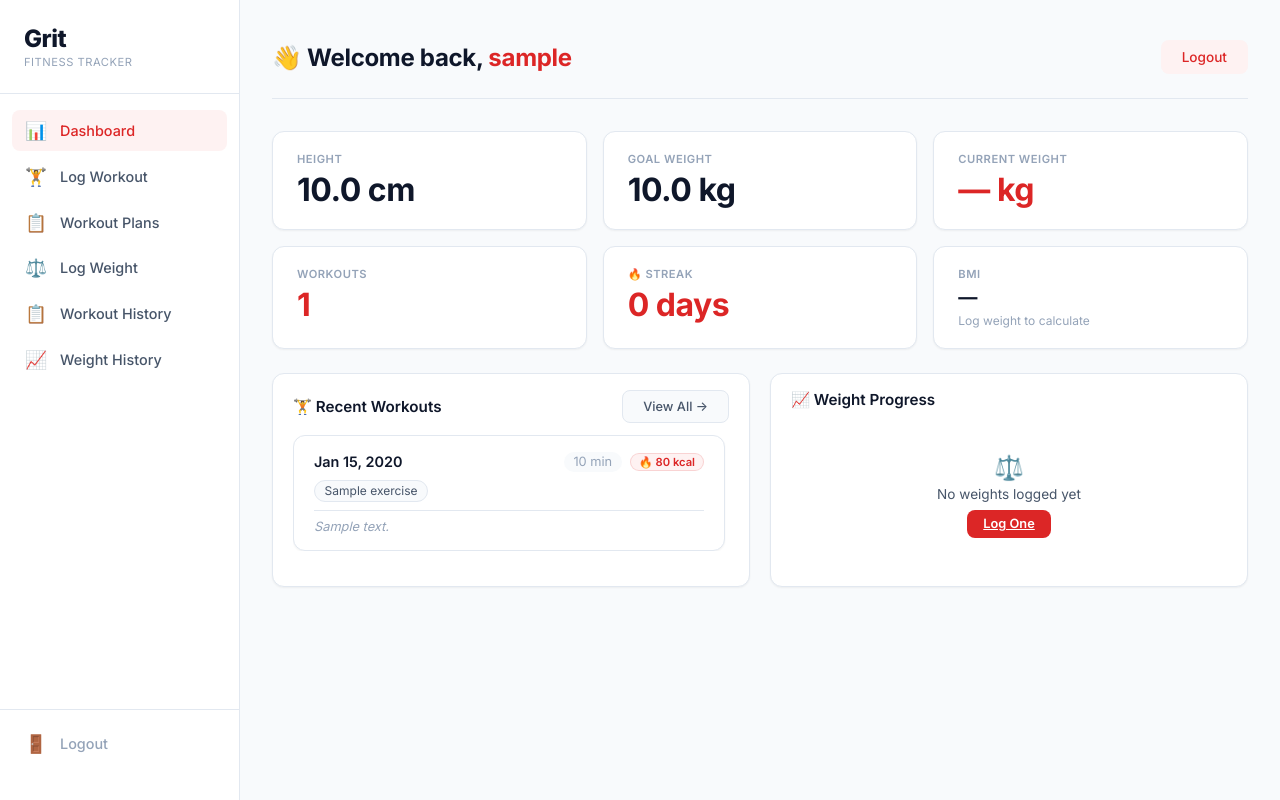
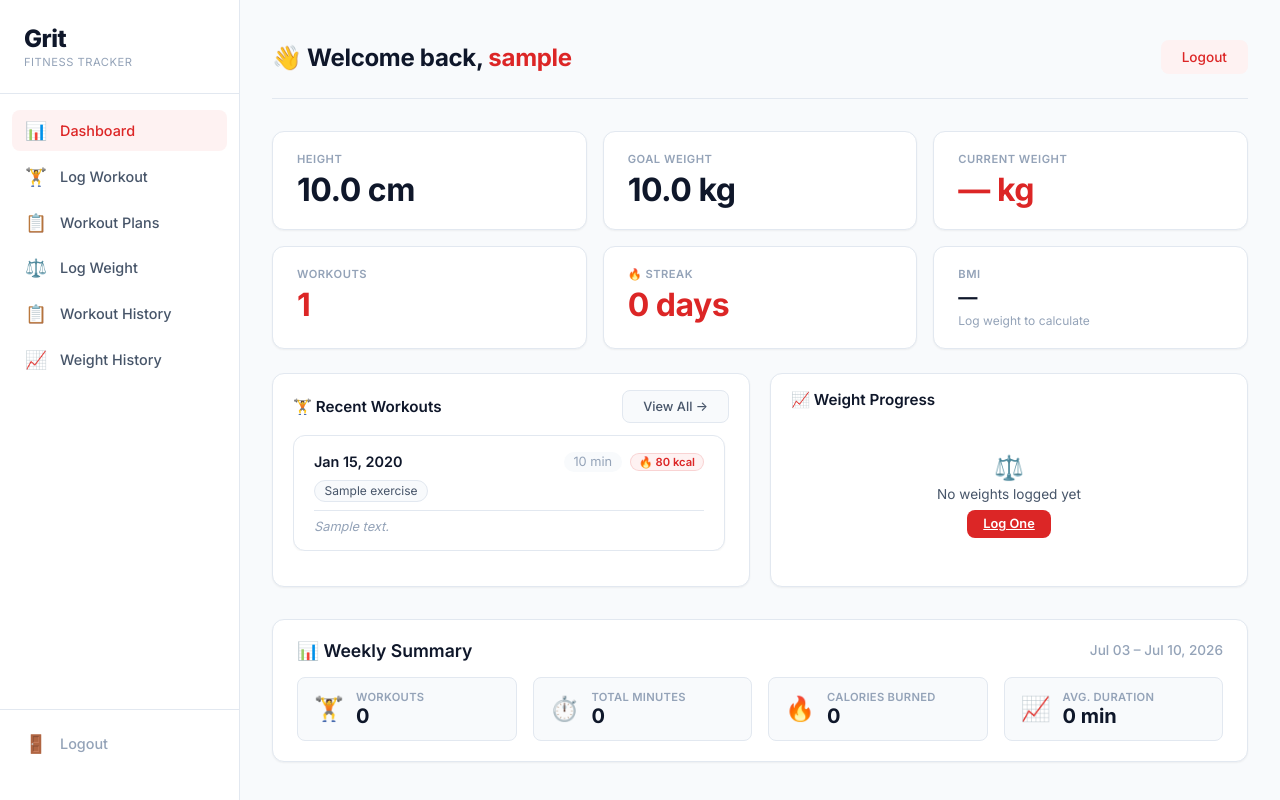
Before and after one commit to SabaShagidzeMain/grit, a Flask app: page /dashboard in a window 1280 px wide. Run offline with Flask 3, Linux system fonts and the light colour scheme; a user stored in the database is signed in; tables that the repository leaves empty hold one stand-in row (values such as "Sample post").

Commit message:
feat: weekly summary

```diff
--- a/app/routes.py
+++ b/app/routes.py
@@ -205,13 +205,37 @@ def dashboard():
     for workout in recent_workouts:
         workout.calories = estimate_calories(workout.duration_min or 0)
 
+    # === WEEKLY SUMMARY ===
+    week_end = datetime.now()
+    week_start = week_end - timedelta(days=7)
+
+    weekly_workouts = Workout.query.filter(
+        Workout.user_id == current_user.id,
+        Workout.date >= week_start
+    ).count()
+
+    weekly_minutes = db.session.query(db.func.sum(Workout.duration_min)).filter(
+        Workout.user_id == current_user.id,
+        Workout.date >= week_start
+    ).scalar() or 0
+
+    weekly_calories = weekly_minutes * 8  # Average 8 kcal/min
+
+    weekly_avg_duration = round(weekly_minutes / weekly_workouts) if weekly_workouts > 0 else 0
+
     return render_template('dashboard.html',
         user=current_user,
         latest_weight=latest_weight,
         streak=streak,
         bmi=bmi,
         bmi_interpretation=bmi_interpretation,
-        recent_workouts=recent_workouts
+        recent_workouts=recent_workouts,
+        week_start=week_start,
+        week_end=week_end,
+        weekly_workouts=weekly_workouts,
+        weekly_minutes=weekly_minutes,
+        weekly_calories=weekly_calories,
+        weekly_avg_duration=weekly_avg_duration
     )
 
 
--- a/app/static/css/dashboard.css
+++ b/app/static/css/dashboard.css
@@ -305,3 +305,78 @@
         grid-template-columns: 1fr;
     }
 }
+
+/* ===== WEEKLY SUMMARY ===== */
+.weekly-summary {
+    margin-top: 2rem;
+    background: var(--bg-card);
+    border-radius: var(--radius);
+    border: 1px solid var(--border);
+    padding: 1.25rem 1.5rem;
+    box-shadow: var(--shadow-sm);
+}
+
+.week-range {
+    font-size: 0.85rem;
+    color: var(--text-muted);
+    font-weight: 500;
+}
+
+.summary-grid {
+    display: grid;
+    grid-template-columns: repeat(4, 1fr);
+    gap: 1rem;
+    margin-top: 0.75rem;
+}
+
+.summary-card {
+    display: flex;
+    align-items: center;
+    gap: 0.75rem;
+    padding: 0.75rem 1rem;
+    background: var(--bg-body);
+    border-radius: var(--radius-sm);
+    border: 1px solid var(--border);
+    transition: var(--transition);
+}
+
+.summary-card:hover {
+    border-color: var(--accent);
+}
+
+.summary-icon {
+    font-size: 1.5rem;
+}
+
+.summary-label {
+    font-size: 0.7rem;
+    text-transform: uppercase;
+    letter-spacing: 0.3px;
+    color: var(--text-muted);
+    font-weight: 600;
+    margin: 0;
+}
+
+.summary-value {
+    font-size: 1.25rem;
+    font-weight: 700;
+    color: var(--text-primary);
+    margin: 0;
+}
+
+/* ===== RESPONSIVE ===== */
+@media (max-width: 768px) {
+    .summary-grid {
+        grid-template-columns: repeat(2, 1fr);
+    }
+
+    .weekly-summary {
+        padding: 1rem;
+    }
+}
+
+@media (max-width: 480px) {
+    .summary-grid {
+        grid-template-columns: 1fr;
+    }
+}
--- a/app/templates/dashboard.html
+++ b/app/templates/dashboard.html
@@ -216,6 +216,47 @@ block content %}
       {% endif %}
     </div>
   </div>
+
+  <!-- Weekly Summary Row -->
+  <div class="weekly-summary">
+    <div class="section-header">
+      <h2>📊 Weekly Summary</h2>
+      <span class="week-range"
+        >{{ week_start.strftime('%b %d') }} – {{ week_end.strftime('%b %d, %Y')
+        }}</span
+      >
+    </div>
+    <div class="summary-grid">
+      <div class="summary-card">
+        <div class="summary-icon">🏋️</div>
+        <div>
+          <p class="summary-label">Workouts</p>
+          <p class="summary-value">{{ weekly_workouts }}</p>
+        </div>
+      </div>
+      <div class="summary-card">
+        <div class="summary-icon">⏱️</div>
+        <div>
+          <p class="summary-label">Total Minutes</p>
+          <p class="summary-value">{{ weekly_minutes }}</p>
+        </div>
+      </div>
+      <div class="summary-card">
+        <div class="summary-icon">🔥</div>
+        <div>
+          <p class="summary-label">Calories Burned</p>
+          <p class="summary-value">{{ weekly_calories }}</p>
+        </div>
+      </div>
+      <div class="summary-card">
+        <div class="summary-icon">📈</div>
+        <div>
+          <p class="summary-label">Avg. Duration</p>
+          <p class="summary-value">{{ weekly_avg_duration }} min</p>
+        </div>
+      </div>
+    </div>
+  </div>
 </div>
 
 <!-- Chart.js -->
```
